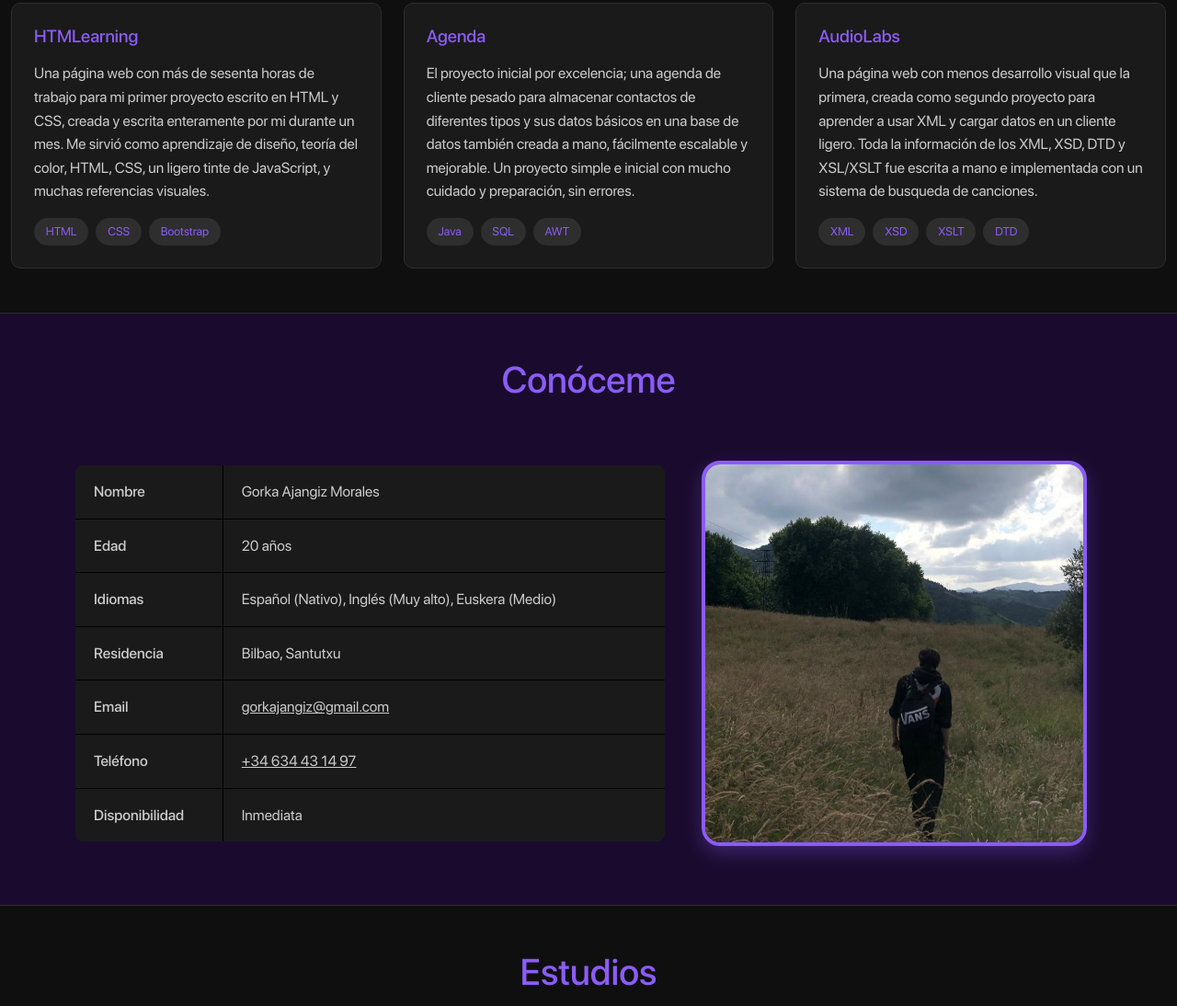
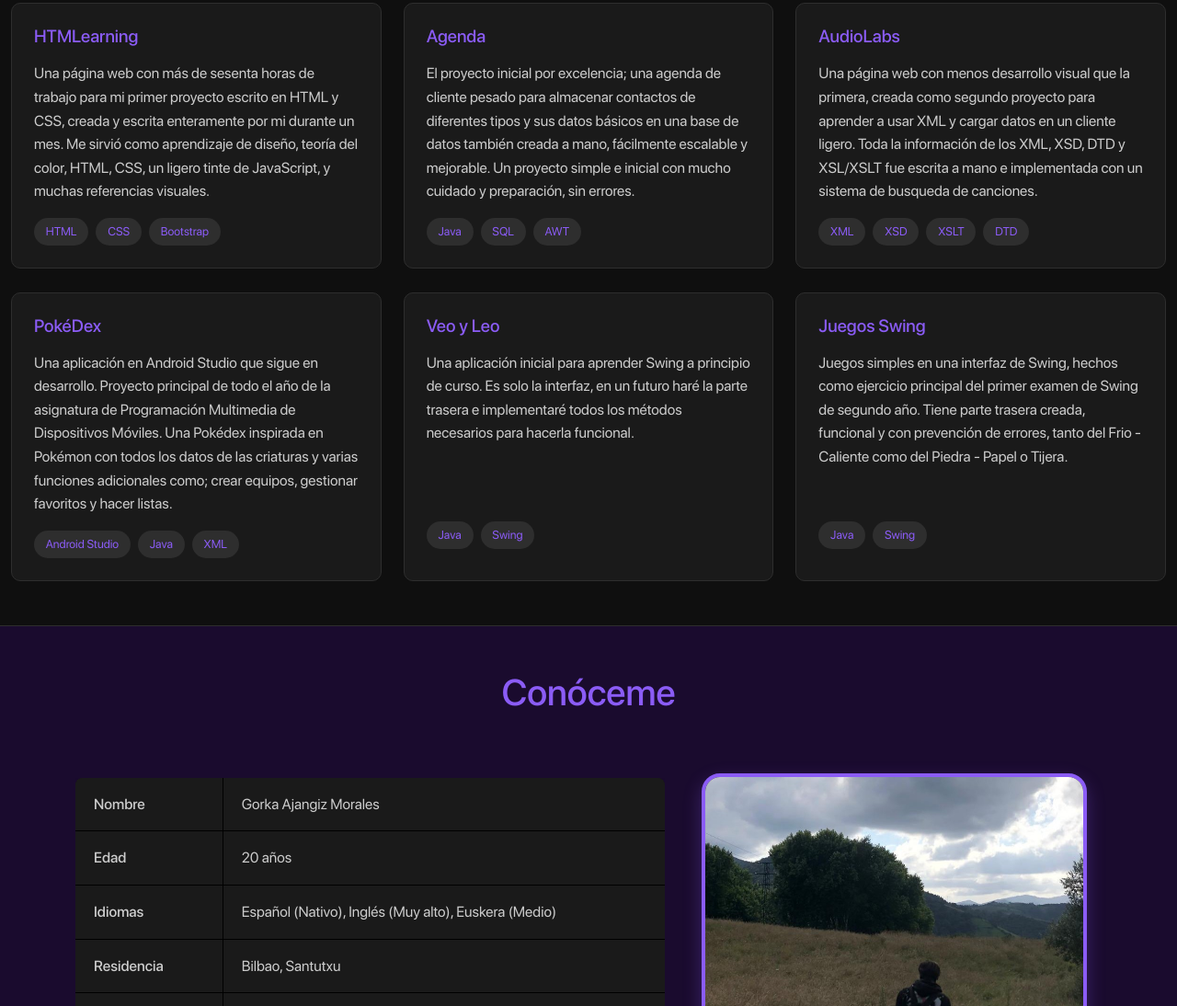
Before and after one commit to Gorkajangiz/gorkajangiz.github.io, a plain HTML site: page index.html in a window 1280 px wide. Shown: the part 1025-2119 px from the top of the page at 92% size. Drawn offline with nearby package versions, Linux system fonts and the light colour scheme.

Commit message:
Update index.html

```diff
--- a/index.html
+++ b/index.html
@@ -139,6 +139,63 @@
                                     <span class="EtiquetaTecnologia">XSD</span>
                                     <span class="EtiquetaTecnologia">XSLT</span>
                                     <span class="EtiquetaTecnologia">DTD</span>
+                                </div>
+                            </div>
+                        </a>
+                    </div>
+                </div>
+                <br>
+                <div class="row g-4">
+                    <div class="col-lg-4 col-md-6">
+                        <a href="https://github.com/Gorkajangiz/HTMLearning" target="_blank"
+                            class="text-decoration-none">
+                            <div class="TarjetaProyecto h-100">
+                                <h3 class="TituloProyecto">PokéDex</h3>
+                                <p class="DescripcionProyecto">
+                                    Una aplicación en Android Studio que sigue en desarrollo. Proyecto principal de todo
+                                    el año de la asignatura de Programación Multimedia de Dispositivos Móviles. Una
+                                    Pokédex inspirada en Pokémon con todos los datos de las criaturas y varias funciones
+                                    adicionales como; crear equipos, gestionar favoritos y hacer listas.
+                                </p>
+                                <div class="TecnologiasProyecto">
+                                    <span class="EtiquetaTecnologia">Android Studio</span>
+                                    <span class="EtiquetaTecnologia">Java</span>
+                                    <span class="EtiquetaTecnologia">XML</span>
+                                </div>
+                            </div>
+                        </a>
+                    </div>
+                    <div class="col-lg-4 col-md-6">
+                        <a href="https://github.com/Gorkajangiz/VeoYLeo" target="_blank" class="text-decoration-none">
+                            <div class="TarjetaProyecto h-100">
+                                <h3 class="TituloProyecto">Veo y Leo</h3>
+                                <p class="DescripcionProyecto">
+                                    Una aplicación inicial para aprender Swing a principio de curso. Es solo la
+                                    interfaz, en un futuro haré la parte trasera e implementaré todos los métodos
+                                    necesarios para hacerla funcional.
+                                </p>
+                                <br>
+                                <br>
+                                <div class="TecnologiasProyecto">
+                                    <span class="EtiquetaTecnologia">Java</span>
+                                    <span class="EtiquetaTecnologia">Swing</span>
+                                </div>
+                            </div>
+                        </a>
+                    </div>
+                    <div class="col-lg-4 col-md-6">
+                        <a href="https://github.com/Gorkajangiz/JuegosSwing" target="_blank" class="text-decoration-none">
+                            <div class="TarjetaProyecto h-100">
+                                <h3 class="TituloProyecto">Juegos Swing</h3>
+                                <p class="DescripcionProyecto">
+                                    Juegos simples en una interfaz de Swing, hechos como ejercicio principal del primer
+                                    examen de Swing de segundo año. Tiene parte trasera creada, funcional y con
+                                    prevención de errores, tanto del Frio - Caliente como del Piedra - Papel o Tijera.
+                                </p>
+                                <br>
+                                <div class="TecnologiasProyecto">
+                                    <span class="EtiquetaTecnologia">Java</span>
+                                    <span class="EtiquetaTecnologia">Swing</span>
                                 </div>
                             </div>
                         </a>
```
